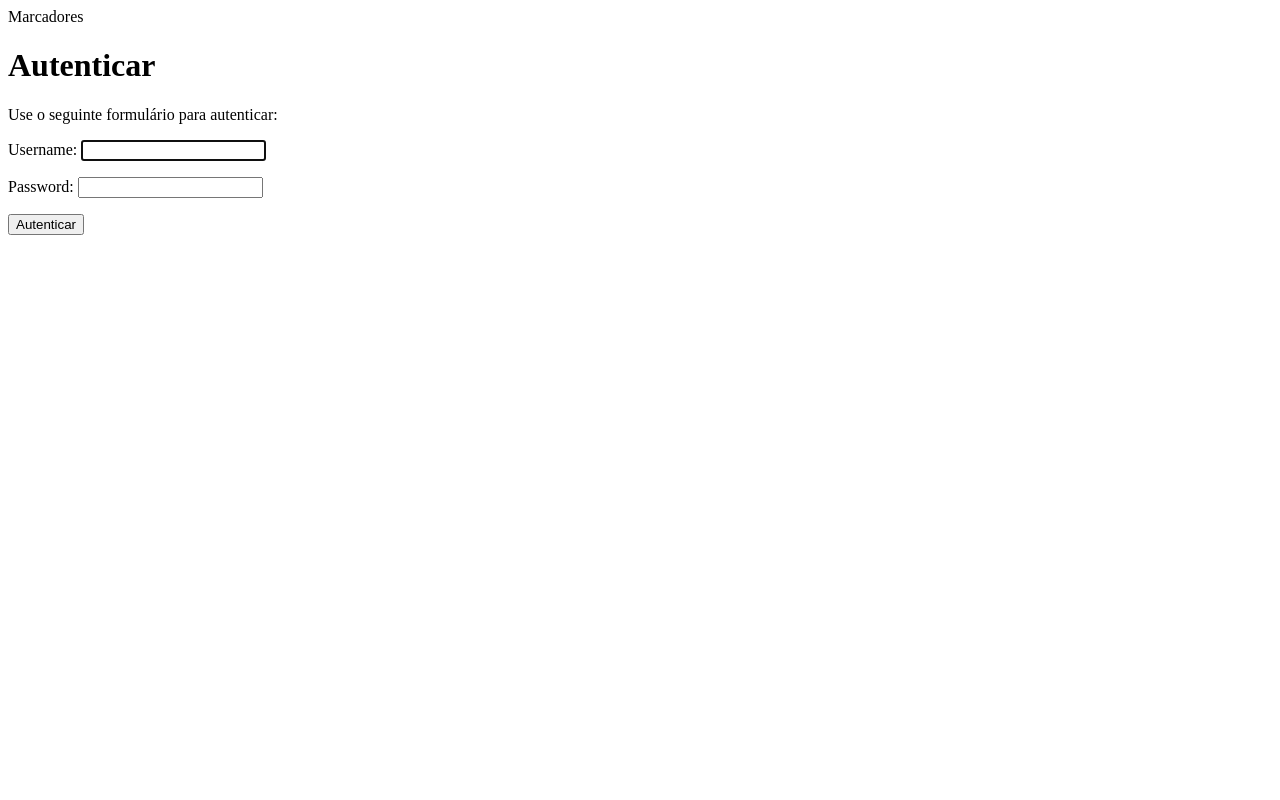
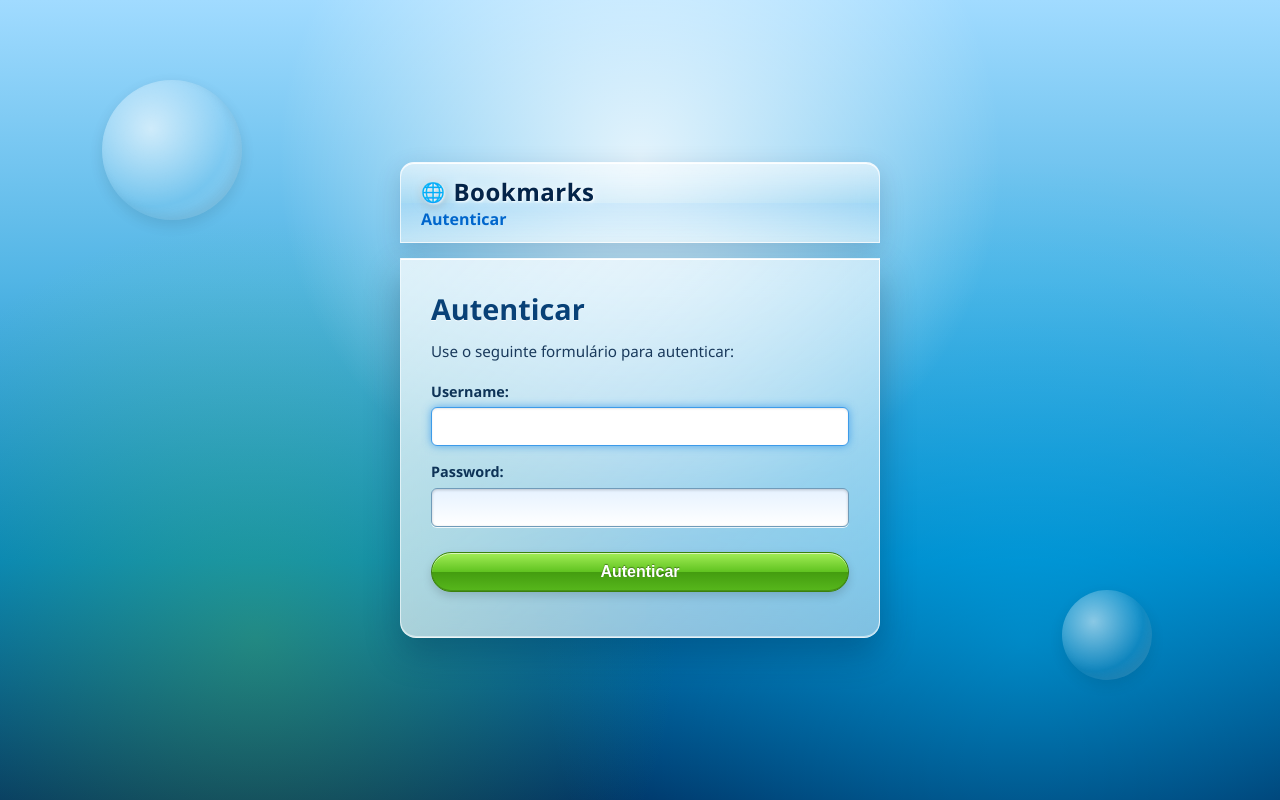
Before and after one commit to caang2025119tads0038-arch/site_social, a Django app: page /account/login/ in a window 1280 px wide. Run offline with Django 5.2, Linux system fonts and the light colour scheme.

Commit message:
continuação do capítulo

```diff
--- a/bookmarks/account/static/css/base.css
+++ b/bookmarks/account/static/css/base.css
@@ -0,0 +1,216 @@
+:root {
+    --bg-sky: #a1dbff;
+    --bg-water-top: #0080c0;
+    --bg-water-bottom: #003366;
+    --glass-bg: rgba(255, 255, 255, 0.45);
+    --glass-border: rgba(255, 255, 255, 0.7);
+    --glass-shine: rgba(255, 255, 255, 0.9);
+    --text-color: #0b2545;
+    --accent-green: #71d839;
+    --accent-green-hover: #8bf44f;
+    --accent-blue-gradient: linear-gradient(180deg, #62cff4 0%, #2c67cf 50%, #0d3882 100%);
+}
+
+* {
+    box-sizing: border-box;
+    margin: 0;
+    padding: 0;
+}
+
+body {
+    font-family: "Segoe UI", "Frutiger", Tahoma, Geneva, Verdana, sans-serif;
+    color: var(--text-color);
+    min-height: 100vh;
+    display: flex;
+    flex-direction: column;
+    align-items: center;
+    justify-content: center;
+    background:
+        radial-gradient(circle at 50% 20%, rgba(255, 255, 255, 0.8) 0%, transparent 40%),
+        radial-gradient(circle at 20% 80%, rgba(113, 216, 57, 0.3) 0%, transparent 35%),
+        radial-gradient(circle at 80% 80%, rgba(0, 191, 255, 0.4) 0%, transparent 40%),
+        linear-gradient(180deg, var(--bg-sky) 0%, #52b5e5 35%, var(--bg-water-top) 70%, var(--bg-water-bottom) 100%);
+    background-attachment: fixed;
+    overflow-x: hidden;
+}
+
+body::before, body::after {
+    content: "";
+    position: fixed;
+    border-radius: 50%;
+    background: radial-gradient(circle at 35% 35%, rgba(255, 255, 255, 0.9), rgba(255, 255, 255, 0.1) 60%, rgba(255, 255, 255, 0.4) 100%);
+    box-shadow: inset -5px -5px 10px rgba(0, 0, 0, 0.1), 0 5px 15px rgba(0, 0, 0, 0.15);
+    pointer-events: none;
+    z-index: 0;
+}
+
+body::before {
+    width: 140px;
+    height: 140px;
+    top: 10%;
+    left: 8%;
+    opacity: 0.7;
+}
+
+body::after {
+    width: 90px;
+    height: 90px;
+    bottom: 15%;
+    right: 10%;
+    opacity: 0.6;
+}
+
+#header {
+    width: 100%;
+    max-width: 480px;
+    margin-bottom: 15px;
+    padding: 12px 20px;
+    background: linear-gradient(180deg, rgba(255, 255, 255, 0.6) 0%, rgba(255, 255, 255, 0.2) 50%, rgba(200, 230, 255, 0.3) 51%, rgba(255, 255, 255, 0.5) 100%);
+    backdrop-filter: blur(12px);
+    -webkit-backdrop-filter: blur(12px);
+    border: 1px solid var(--glass-border);
+    border-radius: 14px 14px 0 0;
+    box-shadow: 0 8px 25px rgba(0, 50, 100, 0.2), inset 0 1px 0 var(--glass-shine);
+    position: relative;
+    z-index: 1;
+}
+
+#header .logo {
+    font-size: 1.5rem;
+    font-weight: bold;
+    color: #042449;
+    text-shadow: 0 0 10px rgba(255, 255, 255, 0.9), 1px 1px 2px rgba(255, 255, 255, 0.8);
+    letter-spacing: 0.5px;
+    display: flex;
+    align-items: center;
+    gap: 8px;
+}
+
+#header .logo::before {
+    content: "🌐";
+    font-size: 1.2rem;
+    filter: drop-shadow(0 2px 4px rgba(0, 0, 0, 0.2));
+}
+
+#content {
+    width: 100%;
+    max-width: 480px;
+    padding: 30px;
+    background: linear-gradient(135deg, rgba(255, 255, 255, 0.75) 0%, rgba(230, 245, 255, 0.55) 100%);
+    backdrop-filter: blur(16px);
+    -webkit-backdrop-filter: blur(16px);
+    border: 1px solid var(--glass-border);
+    border-radius: 0 0 16px 16px;
+    box-shadow:
+        0 15px 35px rgba(0, 30, 60, 0.3),
+        inset 0 1px 0 #ffffff,
+        inset 0 -1px 0 rgba(255, 255, 255, 0.5);
+    position: relative;
+    z-index: 1;
+}
+
+h1 {
+    font-size: 1.8rem;
+    color: #084177;
+    margin-bottom: 12px;
+    text-shadow: 0 1px 0 rgba(255, 255, 255, 0.8);
+    font-weight: 600;
+}
+
+p {
+    font-size: 0.95rem;
+    line-height: 1.5;
+    margin-bottom: 18px;
+    color: #1a3a5c;
+}
+
+a {
+    color: #0066cc;
+    text-decoration: none;
+    font-weight: bold;
+    border-bottom: 1px solid transparent;
+    transition: all 0.2s ease;
+}
+
+a:hover {
+    color: #003399;
+    text-shadow: 0 0 8px rgba(0, 150, 255, 0.5);
+    border-bottom-color: #003399;
+}
+
+form p {
+    margin-bottom: 15px;
+}
+
+label {
+    display: block;
+    font-size: 0.9rem;
+    font-weight: 600;
+    margin-bottom: 5px;
+    color: #0e3357;
+}
+
+input[type="text"],
+input[type="password"],
+input[type="email"] {
+    width: 100%;
+    padding: 10px 14px;
+    font-size: 0.95rem;
+    color: #000;
+    background: linear-gradient(180deg, #e6f2ff 0%, #ffffff 100%);
+    border: 1px solid #709bb9;
+    border-radius: 6px;
+    box-shadow: inset 0 1px 3px rgba(0, 0, 0, 0.2), 0 1px 0 rgba(255, 255, 255, 0.8);
+    outline: none;
+    transition: all 0.25s ease;
+}
+
+input[type="text"]:focus,
+input[type="password"]:focus,
+input[type="email"]:focus {
+    border-color: #3d9be9;
+    box-shadow:
+        inset 0 1px 2px rgba(0, 0, 0, 0.1),
+        0 0 8px rgba(61, 155, 233, 0.8);
+    background: #ffffff;
+}
+
+input[type="submit"],
+button {
+    width: 100%;
+    padding: 10px 20px;
+    font-size: 1rem;
+    font-weight: bold;
+    color: #ffffff;
+    text-shadow: 0 -1px 1px rgba(0, 0, 0, 0.4);
+
+    background: linear-gradient(180deg, #a2ed56 0%, #60c320 50%, #449d10 51%, #57b71c 100%);
+
+    border: 1px solid #3b800d;
+    border-radius: 20px;
+    box-shadow:
+        0 4px 10px rgba(0, 0, 0, 0.15),
+        inset 0 1px 0 rgba(255, 255, 255, 0.6),
+        inset 0 -1px 0 rgba(0, 0, 0, 0.2);
+
+    cursor: pointer;
+    transition: all 0.2s ease;
+    margin-top: 10px;
+}
+
+input[type="submit"]:hover,
+button:hover {
+    background: linear-gradient(180deg, #b7f374 0%, #72d92d 50%, #4eae15 51%, #6bc72b 100%);
+    box-shadow:
+        0 6px 14px rgba(0, 0, 0, 0.2),
+        0 0 12px rgba(113, 216, 57, 0.6),
+        inset 0 1px 0 rgba(255, 255, 255, 0.8);
+    transform: translateY(-1px);
+}
+
+input[type="submit"]:active,
+button:active {
+    background: linear-gradient(180deg, #449d10 0%, #57b71c 100%);
+    box-shadow: inset 0 2px 4px rgba(0, 0, 0, 0.3);
+    transform: translateY(1px);
+}
--- a/bookmarks/account/templates/base.html
+++ b/bookmarks/account/templates/base.html
@@ -1,17 +1,44 @@
 {% load static %}
 <!DOCTYPE html>
 <html>
+
 <head>
     <title>{% block title %}{% endblock %}</title>
     <link href="{% static "css/base.css" %}" rel="stylesheet">
 </head>
+
 <body>
     <div id="header">
-            <span class="logo">Marcadores</span>
+        <span class="logo">Bookmarks</span>
+        {% if request.user.is_authenticated %}
+        <ul class="menu">
+            <li {% if section == "dashboard" %}class="selected"{% endif %}>
+                <a href="{% url "dashboard" %}">Meu Painel</a>
+            </li>
+            <li {% if section == "images" %}class="selected"{% endif %}>
+                <a href="#">Imagens</a>
+            </li>
+            <li {% if section == "people" %}class="selected"{% endif %}>
+                <a href="#">Pessoas</a>
+            </li>
+        </ul>
+        {% endif %}
+        <span class="user">
+            {% if request.user.is_authenticated %}
+            Hello {{ request.user.first_name|default:request.user.username }},
+            <form action="{% url "logout" %}" method="post">
+                <button type="submit">Sair</button>
+                {% csrf_token %}
+            </form>
+            {% else %}
+            <a href="{% url "login" %}">Autenticar</a>
+            {% endif %}
+        </span>
     </div>
     <div id="content">
         {% block content %}
         {% endblock %}
     </div>
 </body>
+
 </html>
--- a/bookmarks/account/urls.py
+++ b/bookmarks/account/urls.py
@@ -9,4 +9,15 @@ urlpatterns = [
     # urls de login e logout pardão
     path('login/', auth_views.LoginView.as_view(), name='login'),
     path('logout/', auth_views.LogoutView.as_view(), name='logout'),
+    path(
+        'password-change/',
+        auth_views.PasswordChangeView.as_view(),
+        name='password_change',
+    ),
+    path(
+        'password-change/done/',
+        auth_views.PasswordChangeDoneView.as_view(),
+        name='password_change_done'
+    ),
+    path('', views.dashboard, name='dashboard'), # view do painel
 ]
--- a/bookmarks/bookmarks/settings.py
+++ b/bookmarks/bookmarks/settings.py
@@ -125,3 +125,7 @@ STATIC_URL = 'static/'
 # https://docs.djangoproject.com/en/5.0/ref/settings/#default-auto-field
 
 DEFAULT_AUTO_FIELD = 'django.db.models.BigAutoField'
+
+LOGIN_REDIRECT_URL = 'dashboard'
+LOGIN_URL = 'login'
+LOGOUT_URL = 'logout'
```
Also changed, not shown: bookmarks/account/templates/account/dashboard.html (added, +8 -0 lines), bookmarks/account/templates/registration/logged_out.html (+5 -5 lines), bookmarks/account/templates/registration/password_change_done.html (added, +10 -0 lines), bookmarks/account/templates/registration/password_change_form.html (added, +13 -0 lines), bookmarks/account/templates/account/login.html (indentation only), bookmarks/account/templates/registration/login.html (indentation only). Lines whose indentation alone changed are shown as unchanged.
